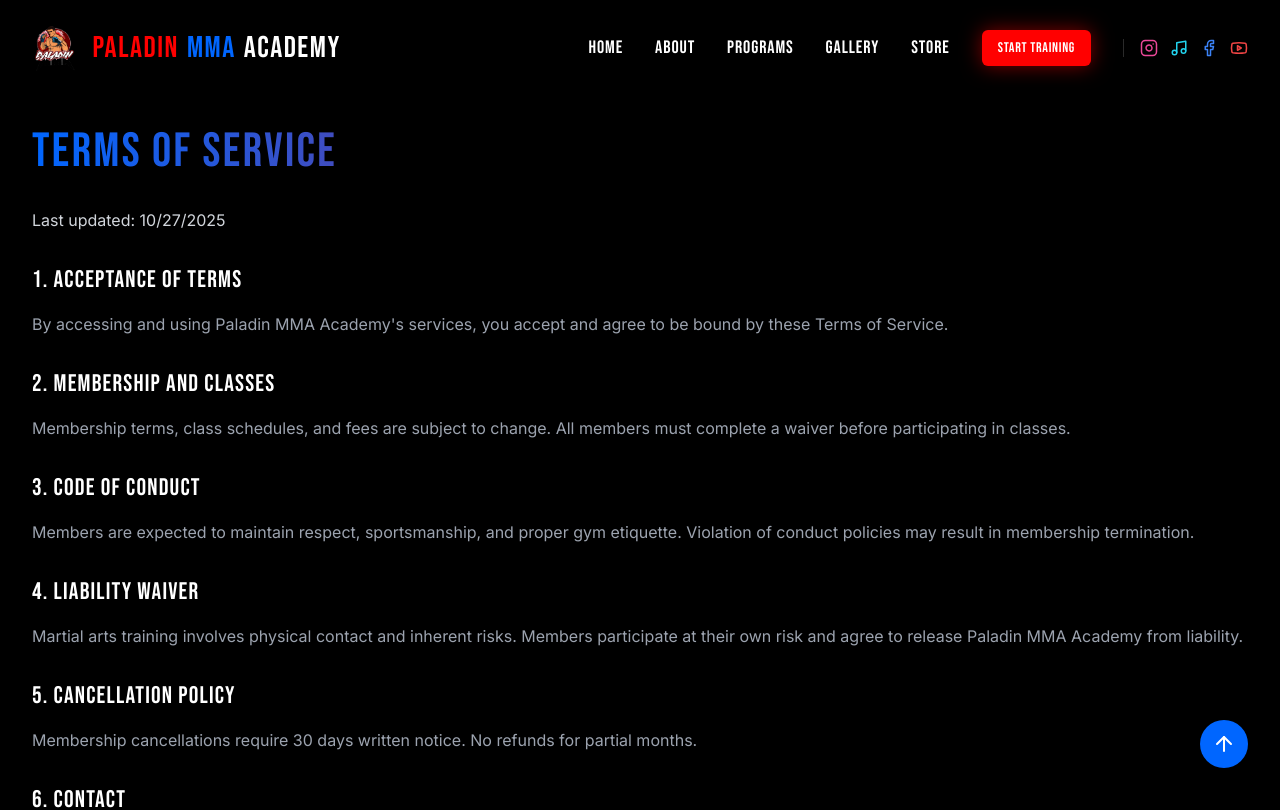
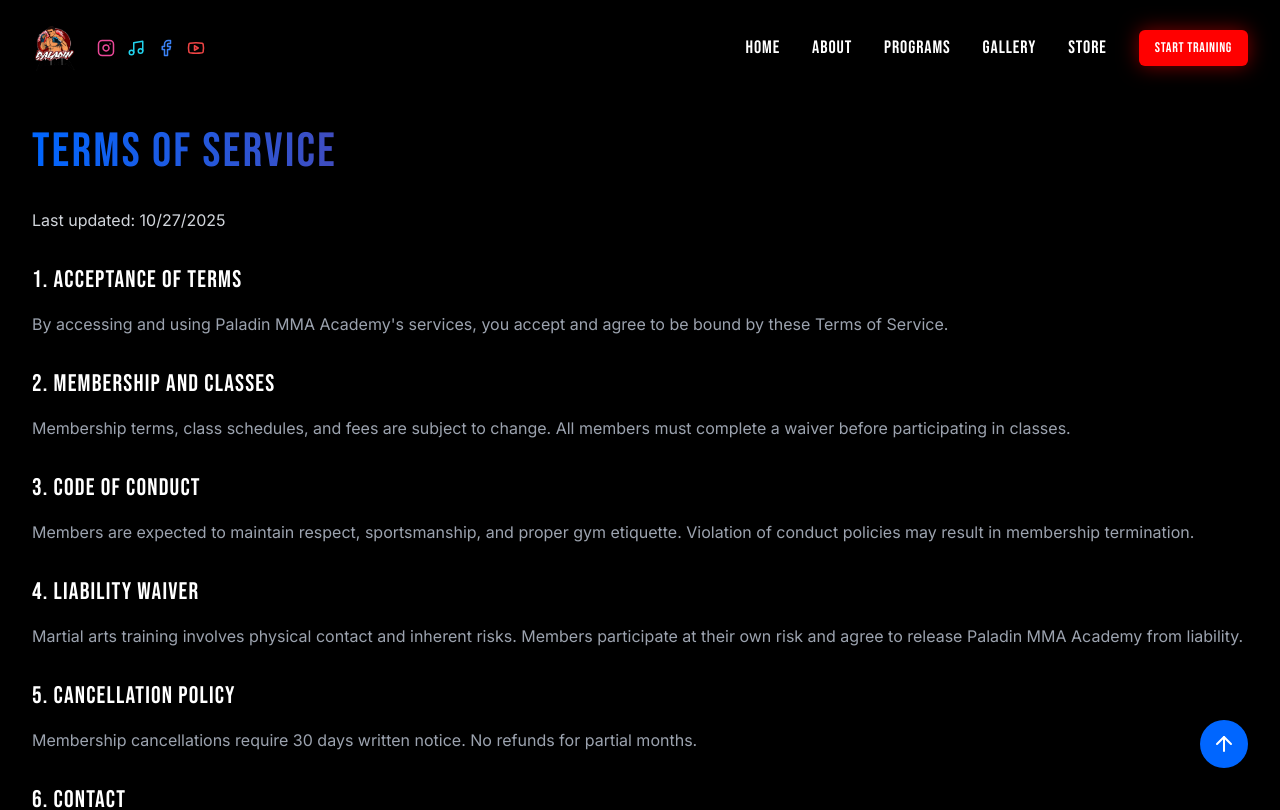
Before and after one commit to JosueToe/Paladin-MMA-Website, a Next.js app: page /terms in a window 1280 px wide. Shown: the top 810 px of the page. Built offline with nearby package versions, Linux system fonts and the light colour scheme.

Commit message:
Logo and Socials Changes
Logo and Social changes with new hero video

```diff
--- a/components/layout/Navigation.tsx
+++ b/components/layout/Navigation.tsx
@@ -78,7 +78,8 @@ const Navigation = () => {
       >
         <div className="container-custom">
           <div className="flex items-center justify-between">
-            {/* Logo */}
+            {/* Logo and Social Icons */}
+            <div className="flex items-center gap-4">
               <motion.a
                 href="#home"
                 className="flex items-center gap-3"
@@ -91,12 +92,26 @@ const Navigation = () => {
                   alt="Paladin MMA Logo"
                   className="h-12 w-auto"
                 />
-              <div className="text-2xl md:text-3xl font-bebas tracking-wider flex items-center gap-2">
-                <span className="text-secondary">PALADIN</span>
-                <span className="text-primary">MMA</span>
-                <span className="text-light">ACADEMY</span>
+              </motion.a>
+
+              {/* Social Icons */}
+              <div className="flex items-center gap-3">
+                {socialLinks.map((social, index) => (
+                  <motion.a
+                    key={index}
+                    href={social.href}
+                    target="_blank"
+                    rel="noopener noreferrer"
+                    className={`${social.color} transition-colors`}
+                    whileHover={{ scale: 1.2, y: -2 }}
+                    whileTap={{ scale: 0.9 }}
+                    aria-label={social.label}
+                  >
+                    {social.icon}
+                  </motion.a>
+                ))}
               </div>
-            </motion.a>
+            </div>
 
             {/* Desktop Menu */}
             <div className="hidden lg:flex items-center gap-8">
@@ -115,24 +130,6 @@ const Navigation = () => {
               <Button variant="primary" size="sm" href="#contact">
                 START TRAINING
               </Button>
-
-              {/* Social Icons */}
-              <div className="flex items-center gap-3 pl-4 border-l border-gray-700">
-                {socialLinks.map((social, index) => (
-                  <motion.a
-                    key={index}
-                    href={social.href}
-                    target="_blank"
-                    rel="noopener noreferrer"
-                    className={`${social.color} transition-colors`}
-                    whileHover={{ scale: 1.2, y: -2 }}
-                    whileTap={{ scale: 0.9 }}
-                    aria-label={social.label}
-                  >
-                    {social.icon}
-                  </motion.a>
-                ))}
-              </div>
             </div>
 
             {/* Mobile Menu Button */}
@@ -175,10 +172,22 @@ const Navigation = () => {
                     alt="Paladin MMA Logo"
                     className="h-20 w-auto mb-4"
                   />
-                  <div className="text-3xl font-bebas tracking-wider flex items-center gap-2">
-                    <span className="text-secondary">PALADIN</span>
-                    <span className="text-primary">MMA</span>
-                    <span className="text-light">ACADEMY</span>
+                  {/* Social Icons */}
+                  <div className="flex items-center gap-4">
+                    {socialLinks.map((social, index) => (
+                      <motion.a
+                        key={index}
+                        href={social.href}
+                        target="_blank"
+                        rel="noopener noreferrer"
+                        className={`${social.color} transition-colors`}
+                        whileHover={{ scale: 1.2, y: -2 }}
+                        whileTap={{ scale: 0.9 }}
+                        aria-label={social.label}
+                      >
+                        {social.icon}
+                      </motion.a>
+                    ))}
                   </div>
                 </div>
                 <div className="flex flex-col gap-6">
--- a/components/sections/Hero.tsx
+++ b/components/sections/Hero.tsx
@@ -40,7 +40,7 @@ const Hero = () => {
             }}
           />
         </video>
-        <div className="absolute inset-0 bg-gradient-to-b from-black via-black/80 to-black"></div>
+        <div className="absolute inset-0 bg-gradient-to-b from-black/75 via-black/65 to-black/85"></div>
       </div>
 
       {/* Content */}
```
Also changed, not shown: 1 other file (tests, documents, lock files or other folders). Lines whose indentation alone changed are shown as unchanged.
